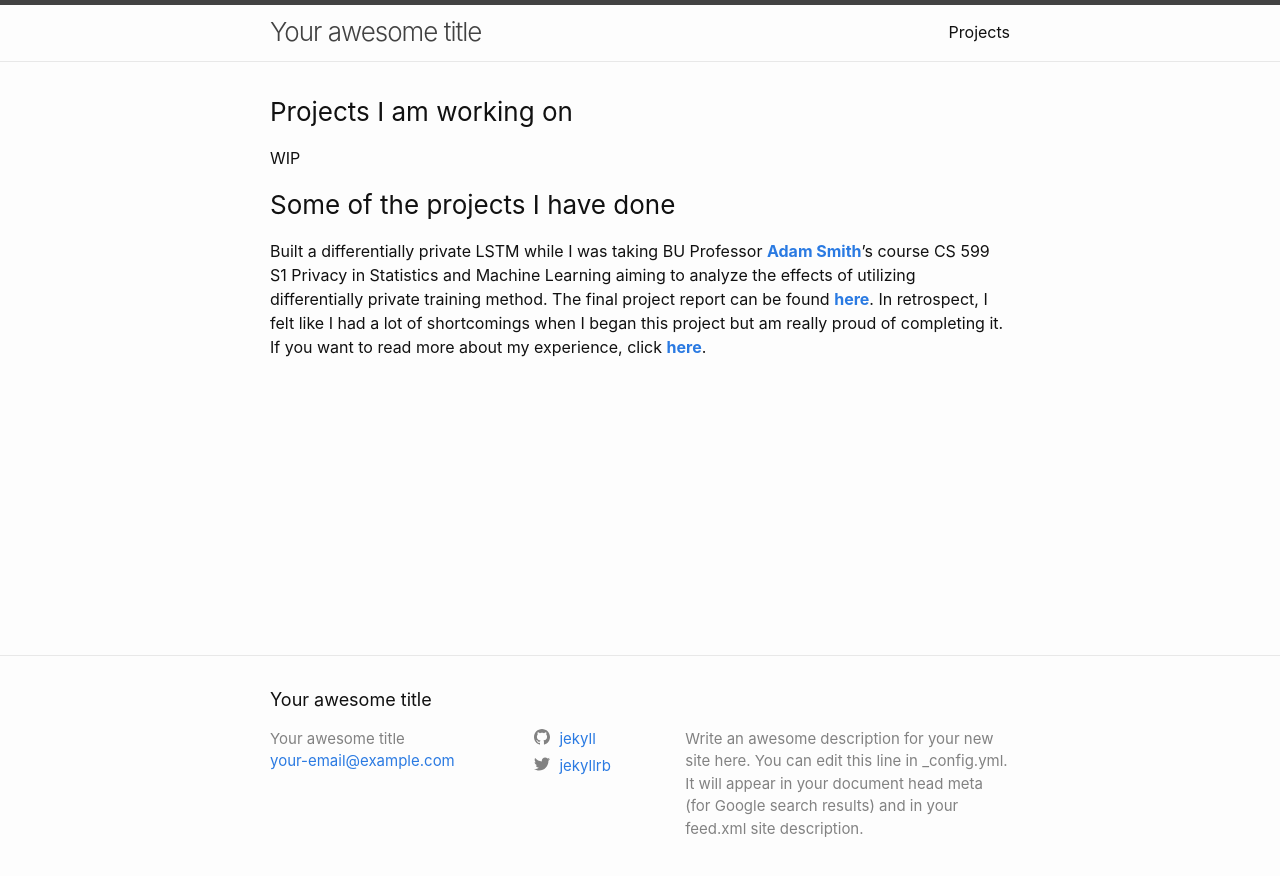
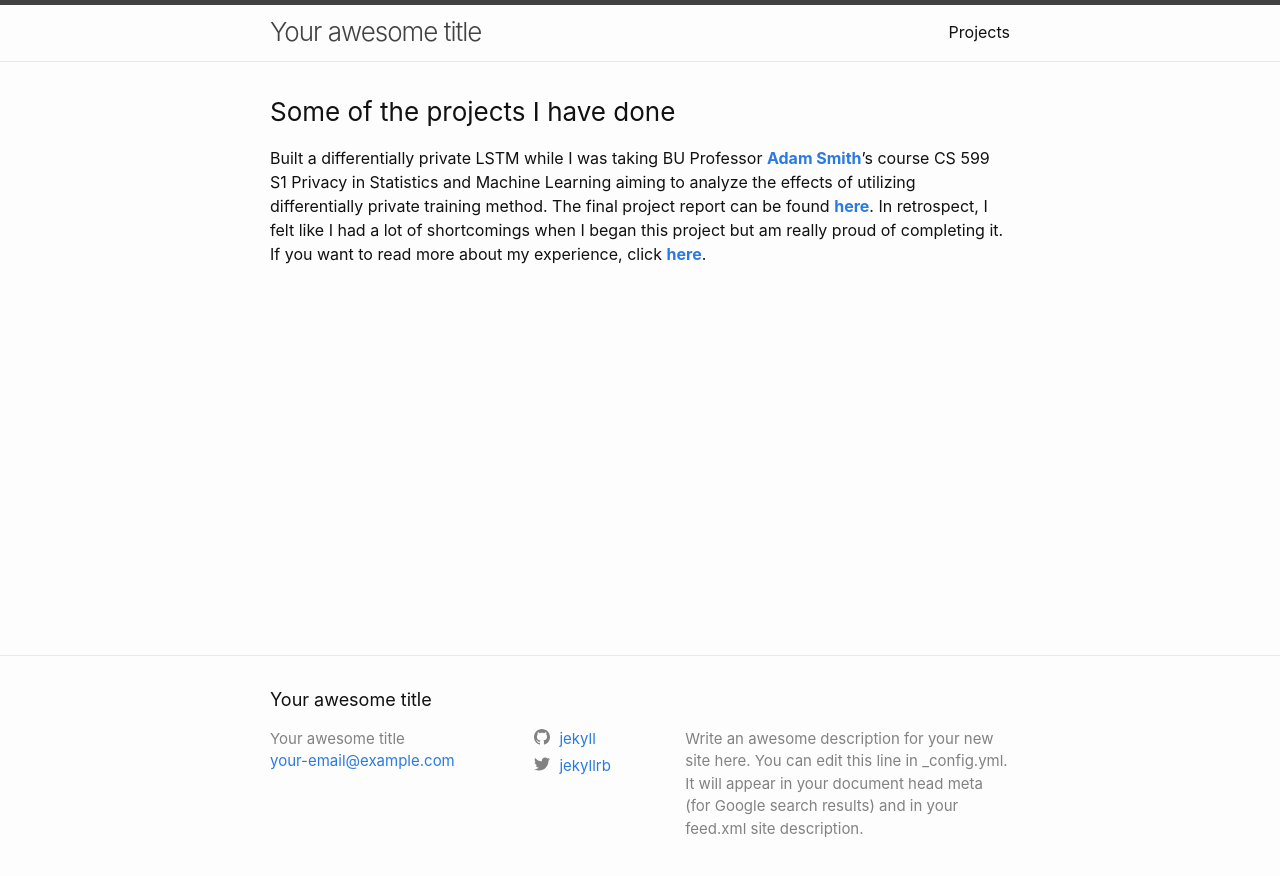
Before and after one commit to lelandling/lelandling.github.io, a Jekyll site: the page built from docs/projects.markdown, in a window 1280 px wide. Shown: the top 876 px of the page. Built offline with Jekyll 4.4.1, drawn with Linux system fonts in a browser that asks for light colours.

Commit message:
removed projects in progress

```diff
--- a/docs/projects.markdown
+++ b/docs/projects.markdown
@@ -7,9 +7,9 @@ include: true
 # tags: about
 # headshot: /images/headshot.jpg
 ---
-
+<!--
 ### Projects I am working on
-WIP
+WIP -->
 
 ### Some of the projects I have done
 
```
